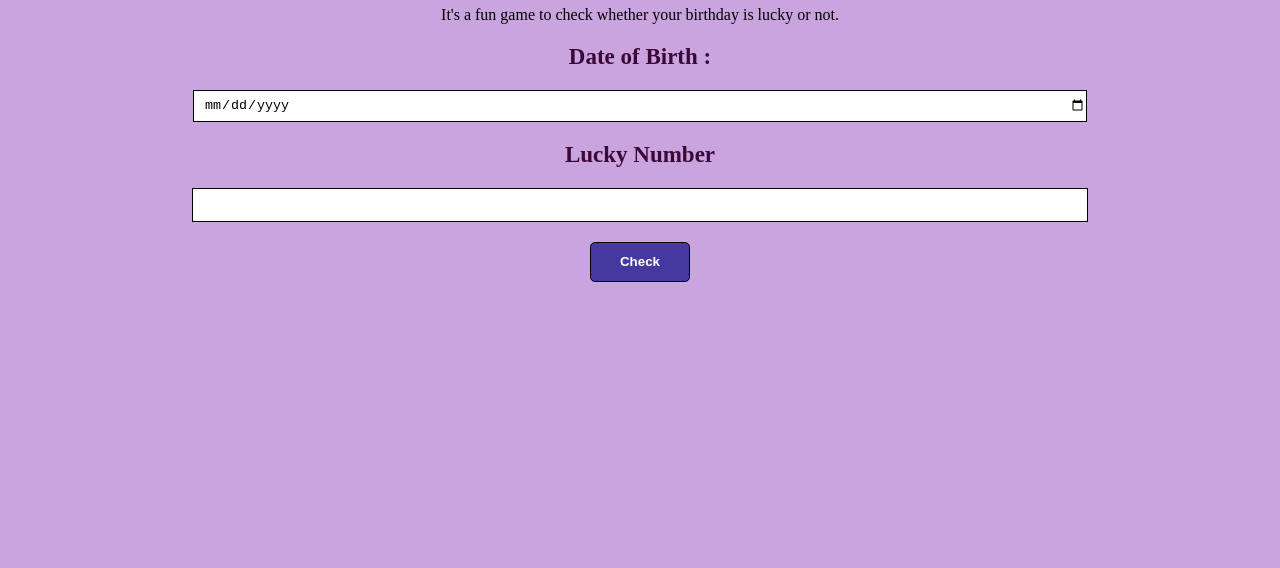
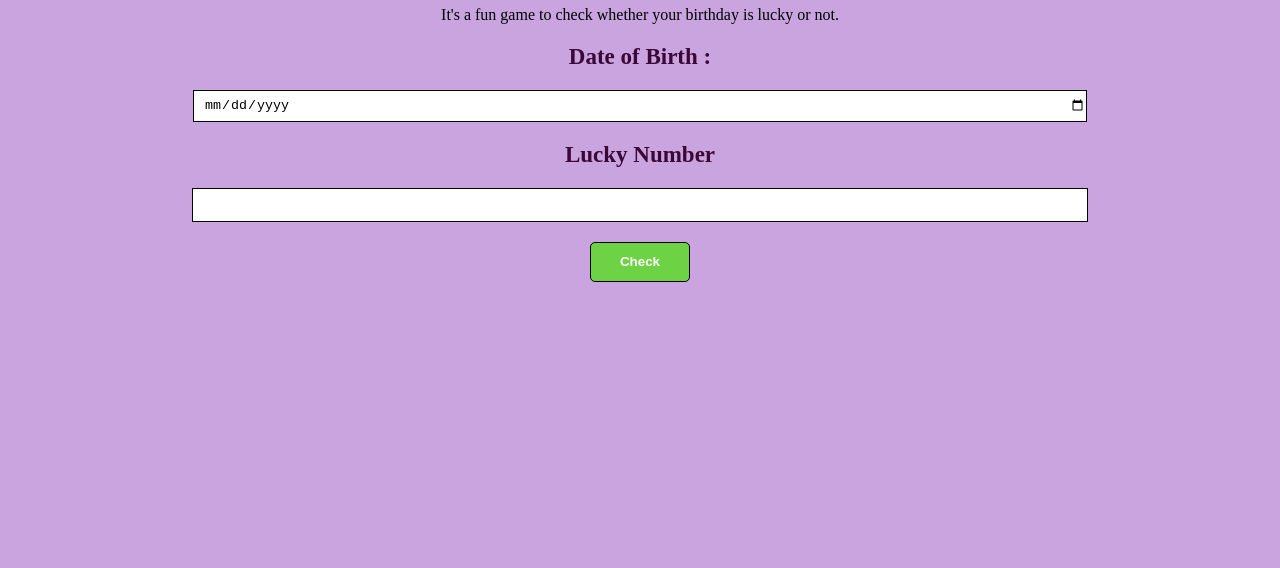
Before and after one commit to JuvitaSaini09/IS-MY-BIRTHDAY-LUCKY, a plain HTML site: page index.html in a window 1280 px wide. In both pictures the pointer is over the button "Check". Shown: the part 85-653 px from the top of the page. Drawn offline with Linux system fonts and the light colour scheme.

Commit message:
styling: everything related to styling

```diff
--- a/style.css
+++ b/style.css
@@ -99,7 +99,7 @@ button {
     background-color: yellow;
 }
 button:hover{
-    background-color:rgb(70, 56, 158);
+    background-color:rgb(109, 211, 68);
 }
 #res-message,#error-message
 {
```
